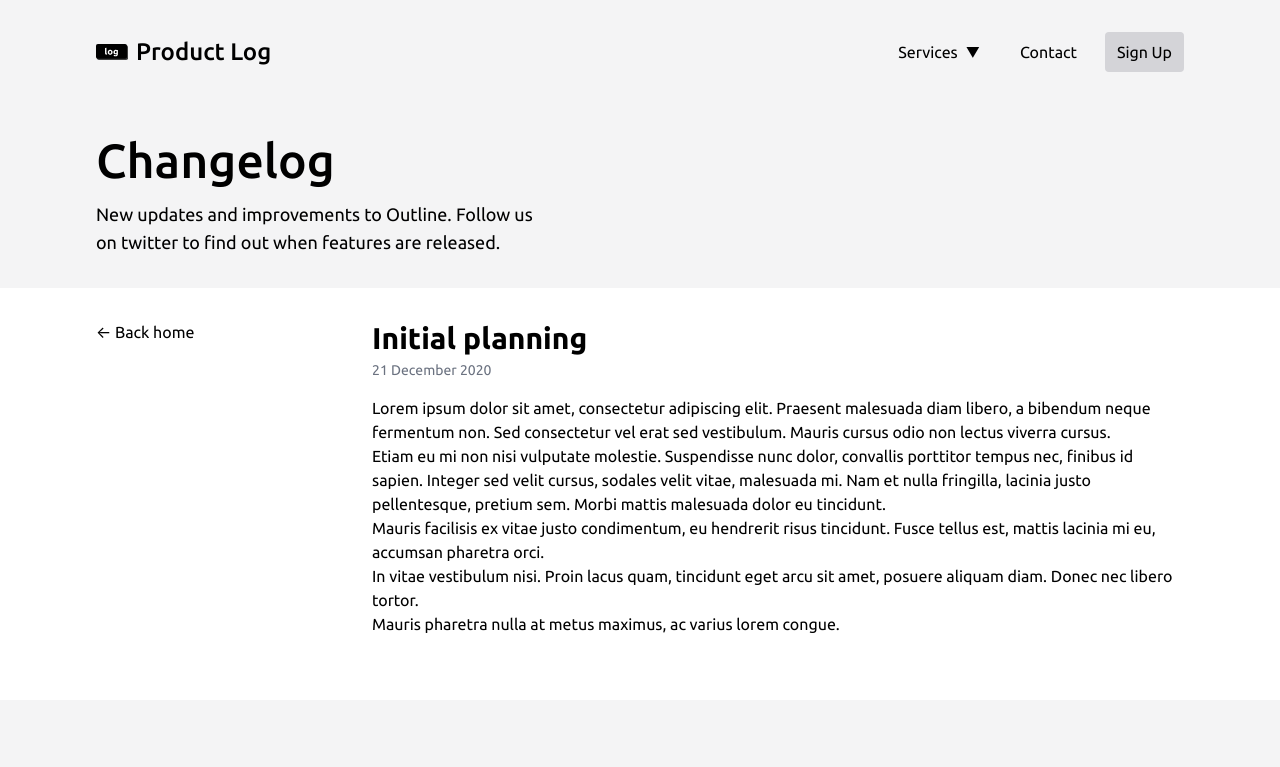
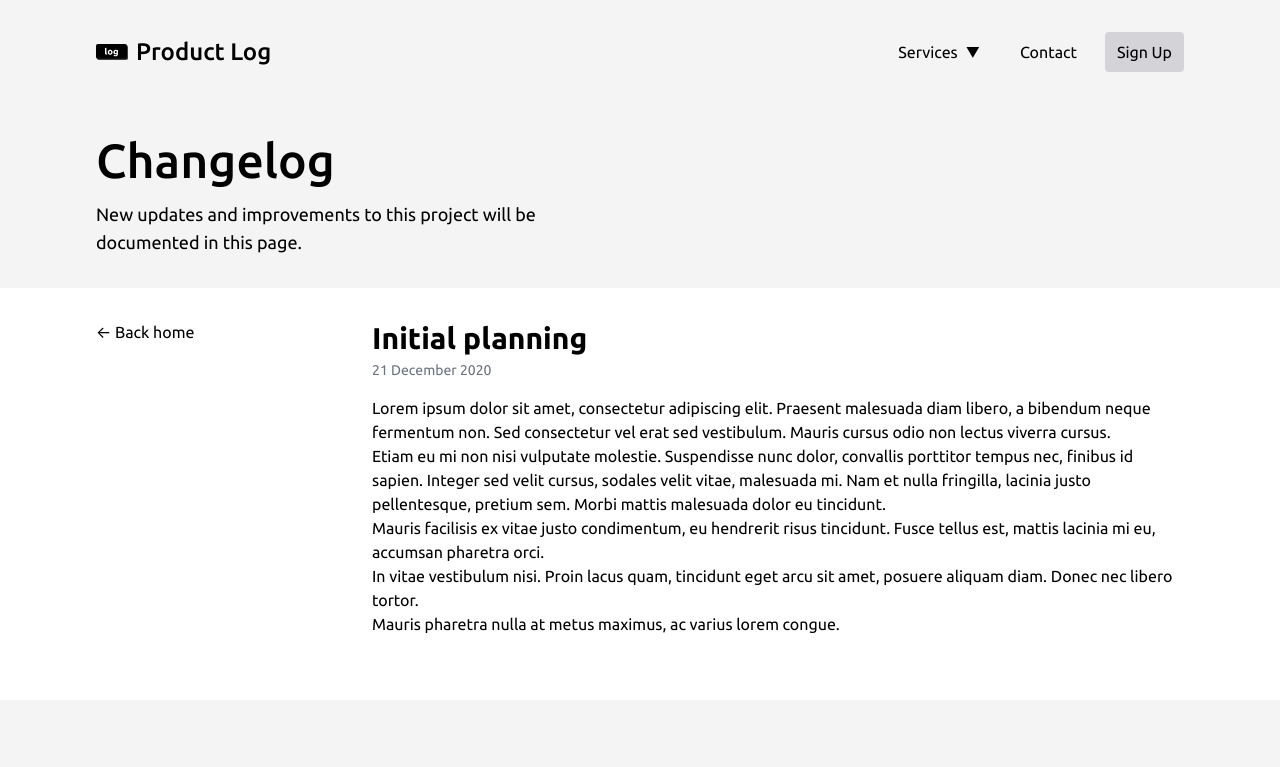
Before and after one commit to apvarun/productlog-nextjs-theme, a Next.js app: page /2020/initial in a window 1280 px wide. Shown: the top 767 px of the page. Built offline with nearby package versions, Linux system fonts and the light colour scheme; what @tailwindcss/typography would draw is missing.

Commit message:
Update default config

```diff
--- a/components/footer.tsx
+++ b/components/footer.tsx
@@ -47,7 +47,7 @@ export default function Footer() {
       </div>
       <div className="bg-primary-medium">
         <div className="max-w-6xl px-8 py-2 mx-auto font-light text-sm text-center">
-          {config.footerText}
+          {config.footer.copyright}
         </div>
       </div>
       <Analytics />
--- a/config.json
+++ b/config.json
@@ -14,7 +14,7 @@
   },
   "header": {
     "title": "Changelog",
-    "description": "New updates and improvements to Outline. Follow us on twitter to find out when features are released.",
+    "description": "New updates and improvements to this project will be documented in this page.",
     "menu": [
       {
         "name": "Services",
@@ -76,9 +76,9 @@
           }
         ]
       }
-    ]
+    ],
+    "copyright": "© 2021 Product Log · All rights reserved"
   },
-  "footerText": "© 2021 Product Log · All rights reserved",
   "analytics": {
     "type": "Google Analytics",
     "id": ""
--- a/pages/[folder]/[slug].tsx
+++ b/pages/[folder]/[slug].tsx
@@ -3,10 +3,11 @@ import Layout from '../../components/layout';
 import PostView from '../../components/postView';
 import Sidebar from '../../components/sidebar';
 import getSource from '../../lib';
+import { Post } from '../../lib/types/post';
 
-export default function Change({ post }) {
+export default function Change({ post }: { post: Post }) {
   return (
-    <Layout>
+    <Layout title={post.title}>
       <Sidebar posts={[]} showBackHome />
       <div className="md:col-span-3">
         <PostView {...post} key={post.slug} />
```
